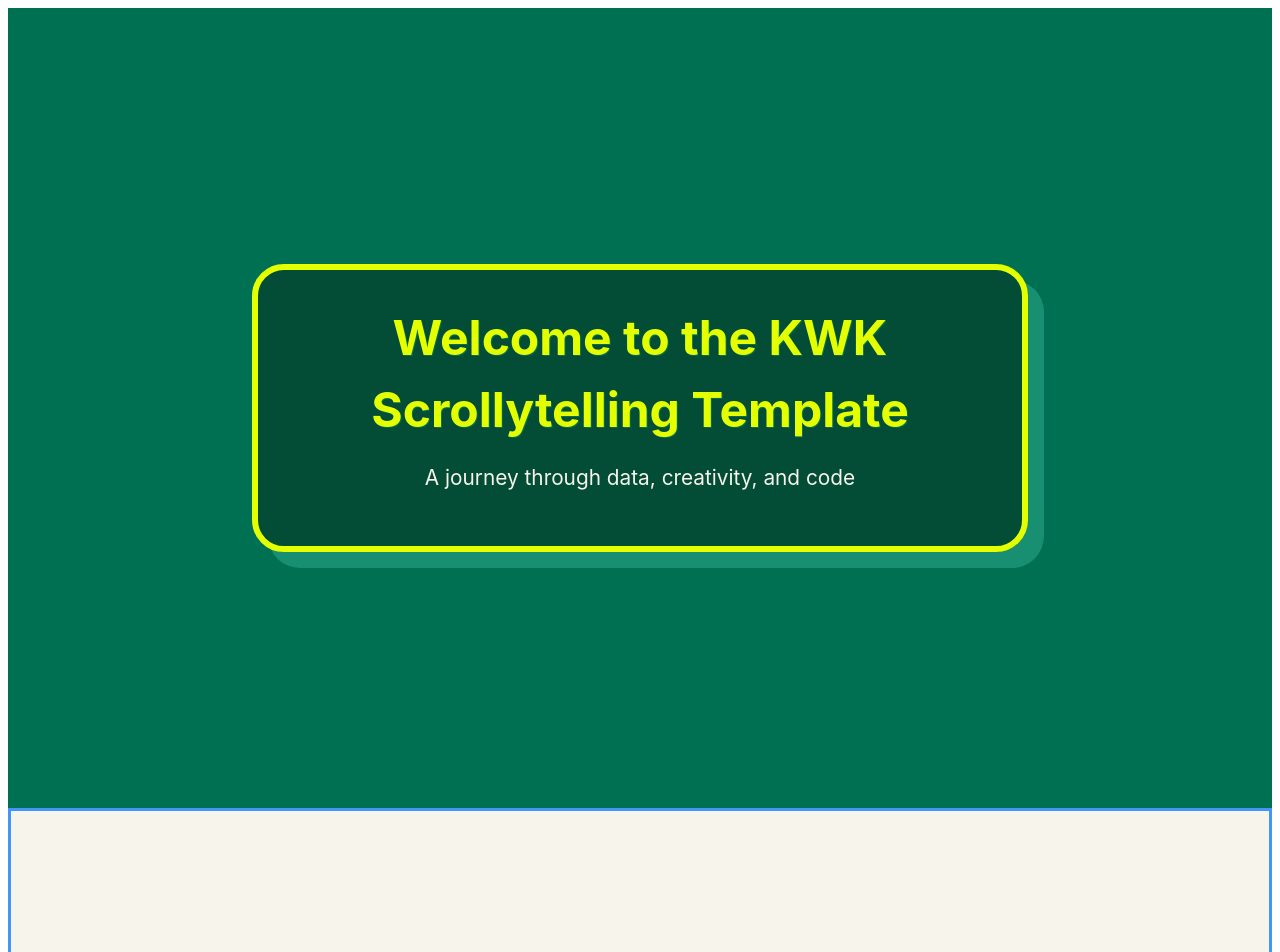
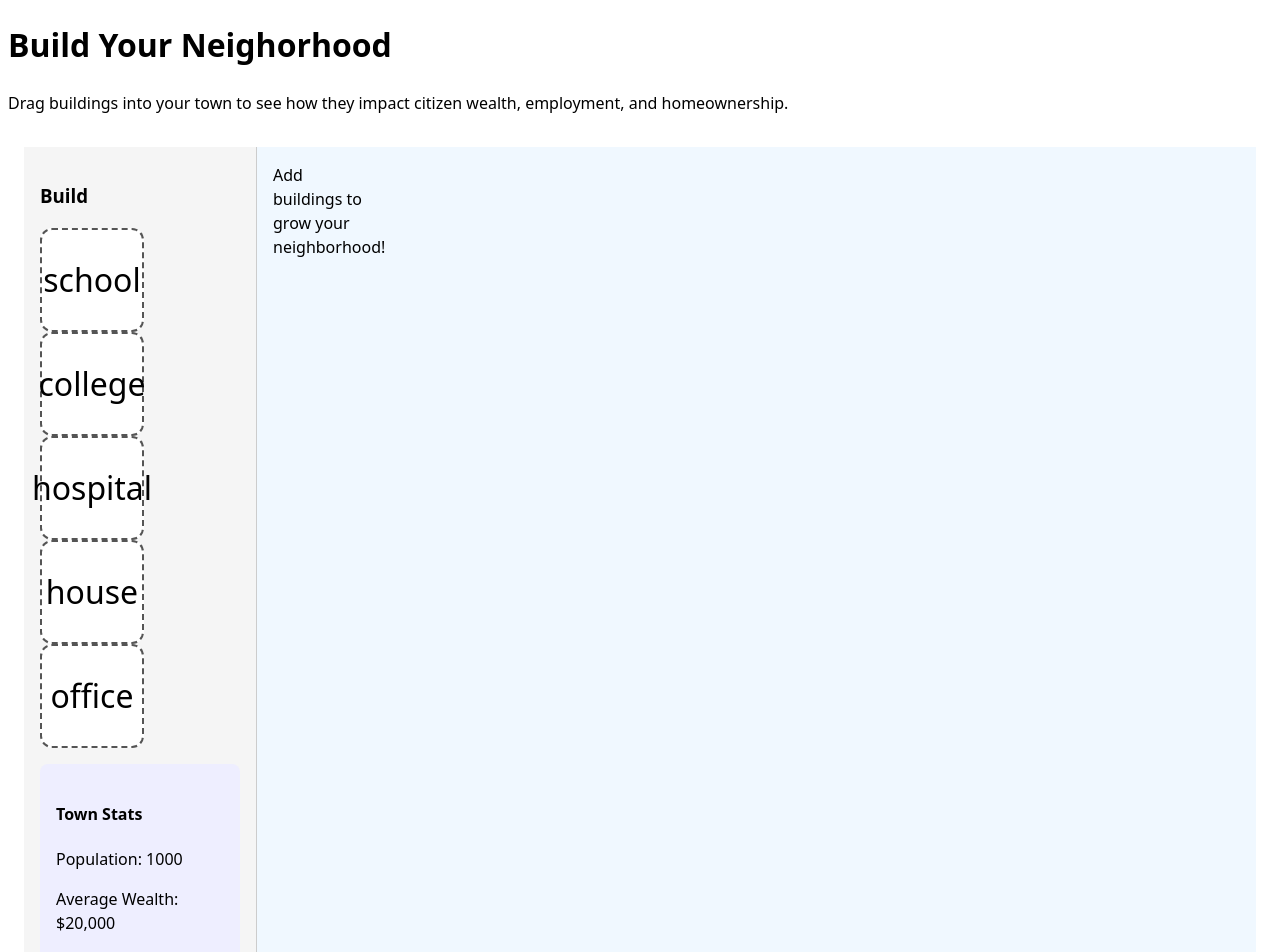
Before and after one commit to PolinaPred/BWDCSimulator, a Svelte app: page / in a window 1280 px wide. Shown: the top 952 px of the page. Built offline with nearby package versions, Linux system fonts and the light colour scheme.

Commit message:
Customized template, added basic sandbox skeleton

```diff
--- a/package.json
+++ b/package.json
@@ -12,7 +12,7 @@
   },
   "devDependencies": {
     "@highcharts/svelte": "^1.1.1",
-    "@sveltejs/vite-plugin-svelte": "^5.0.3",
+    "@sveltejs/vite-plugin-svelte": "^5.1.1",
     "gh-pages": "^6.3.0",
     "svelte": "^5.28.1",
     "vite": "^6.3.5"
--- a/src/App.svelte
+++ b/src/App.svelte
@@ -1,24 +1,7 @@
 <script>
-  import LeftAlignedExample from "./sections/LeftAlignedExample.svelte";
-  import RightAlignedExample from "./sections/RightAlignedExample.svelte";
-  import ImageExample from "./sections/ImageExample.svelte";
-  import TitleSection from "./sections/TitleSection.svelte";
-  import InteresectionObserverBasicExample from "./sections/InteresectionObserverBasicExample.svelte";
-  import IntersectionObserverAlertExample from "./sections/IntersectionObserverAlertExample.svelte";
-  import DisappearingDuckExample from "./sections/DisappearingDuckExample.svelte";
-  import IntersectionObserverSectionCard from "./sections/IntersectionObserverSectionCard.svelte";
-  import IntersectionObserverListExample from "./sections/IntersectionObserverListExample.svelte";
+  import Simulator from "./sections/Simulator.svelte";
 </script>
 
 <main>
-  <TitleSection />
-  <RightAlignedExample />
-  <LeftAlignedExample />
-  <ImageExample />
-
-  <IntersectionObserverSectionCard />
-  <InteresectionObserverBasicExample />
-  <IntersectionObserverAlertExample />
-  <DisappearingDuckExample />
-  <IntersectionObserverListExample />
+  <Simulator />
 </main>
--- a/src/app.css
+++ b/src/app.css
@@ -9,3 +9,52 @@
   -webkit-font-smoothing: antialiased;
   -moz-osx-font-smoothing: grayscale;
 }
+
+.container{
+  display: flex;
+  flex-direction: row;
+  padding: 1rem;
+}
+
+.sidebar {
+  width: 200px;
+  background: #f5f5f5;
+  padding: 1rem;
+  border-right: 1px solid #ccc;
+}
+
+.town {
+  flex: 1;
+  display: grid;
+  grid-template-columns: repeat(auto-fill, 100px);
+  gap: 1rem;
+  padding: 1rem;
+  background: #f0f8ff;
+  min-height: 400px;
+}
+
+.building {
+  width: 100px;
+  height: 100px;
+  font-size: 2rem;
+  background: white;
+  display: flex;
+  align-items: center;
+  justify-content: center;
+  border: 2px dashed #555;
+  border-radius: 12px;
+  cursor: pointer;
+  transition: transform 0.2s ease;
+}
+
+.building:hover {
+  transform: scale(1.05);
+}
+
+.stats {
+  padding: 1rem;
+  background: #eef;
+  border: 1px soldi #aac;
+  margin-top: 1rem;
+  border-radius: 8px;
+}
--- /dev/null
+++ b/src/sections/Simulator.svelte
@@ -0,0 +1,88 @@
+<script>
+
+    let town = [];
+    let stats = {
+        population: 1000,
+        averageWealth: 20000,
+        employmentRate: 0.6,
+        homeownershipRate: 0.4,
+    };
+
+    const buildings = [
+        {
+            name: 'school',
+            effect: () => {
+                stats.employmentRate += 0.05;
+                stats.averageWealth += 2000;
+            },
+        },
+        {
+            name: 'college',
+            effect: () => {
+                stats.employmentRate += 0.1;
+                stats.averageWealth += 5000;
+                stats.homeownershipRate += 0.1;
+            },
+        },
+        {
+            name: 'hospital',
+            effect: () => {
+                stats.employmentRate += 0.02;
+            },
+        },
+        {
+            name: 'house',
+            effect: () => {
+                stats.homeownershipRate += 0.05;
+            },
+        },
+        {
+            name: 'office',
+            effect: () => {
+                stats.employmentRate += 0.08;
+                stats.averageWealth += 3000;
+            },
+        },
+    ];
+
+    function addBuilding(building){
+        town.push(building);
+        building.effect();
+    }
+</script>
+
+<div class="simulator-wrapper">
+    <h1>Build Your Neighorhood</h1>
+    <p class="intro">Drag buildings into your town to see how they impact citizen wealth, employment, and homeownership.</p>
+
+    <div class="container">
+        <div class="sidebar">
+            <h3>Build</h3>
+            {#each buildings as building}
+            <div
+                class="building"
+                on:click={() => addBuilding(building)}
+                title={building.name}
+            >
+                    {building.name}
+            </div>
+            {/each}
+            <div class="stats">
+                <h4> Town Stats</h4>
+                <p>Population: {stats.population}</p>
+                <p>Average Wealth: ${stats.averageWealth.toLocaleString()}</p>
+                <p>Employment: {(stats.employmentRate * 100).toFixed(1)}%</p>
+                <p>Homeownership: {(stats.homeownershipRate * 100).toFixed(1)}%</p>
+            </div>
+        </div>
+
+        <div class="town">
+            {#if town.length === 0}
+                <div class="empty-town">Add buildings to grow your neighborhood!</div>
+                {/if}
+                {#each town as building}
+                    <div class="building">{building.name}</div>
+                {/each}
+        </div>
+    </div>
+</div>
```
